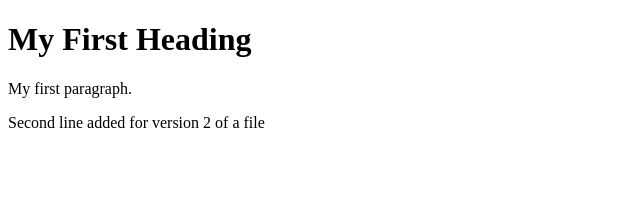
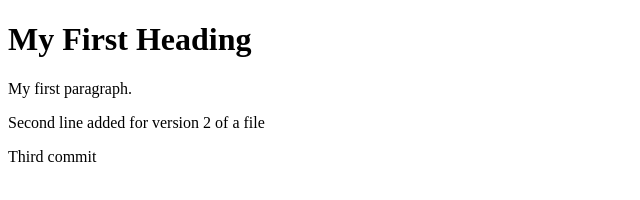
Before and after one commit to laxmanukadam/devops, a plain HTML site: page index.html in a window 1280 px wide. Shown: the whole page, without its empty margins (0-640 px from the left). Drawn offline with Linux system fonts and the light colour scheme.

Commit message:
Third Commit on master

```diff
--- a/index.html
+++ b/index.html
@@ -5,5 +5,6 @@
 <h1>My First Heading</h1>
 <p>My first paragraph.</p>
 <P>Second line added for version 2 of a file</p>
+<P>Third commit</P>
 </body>
 </html>
```
